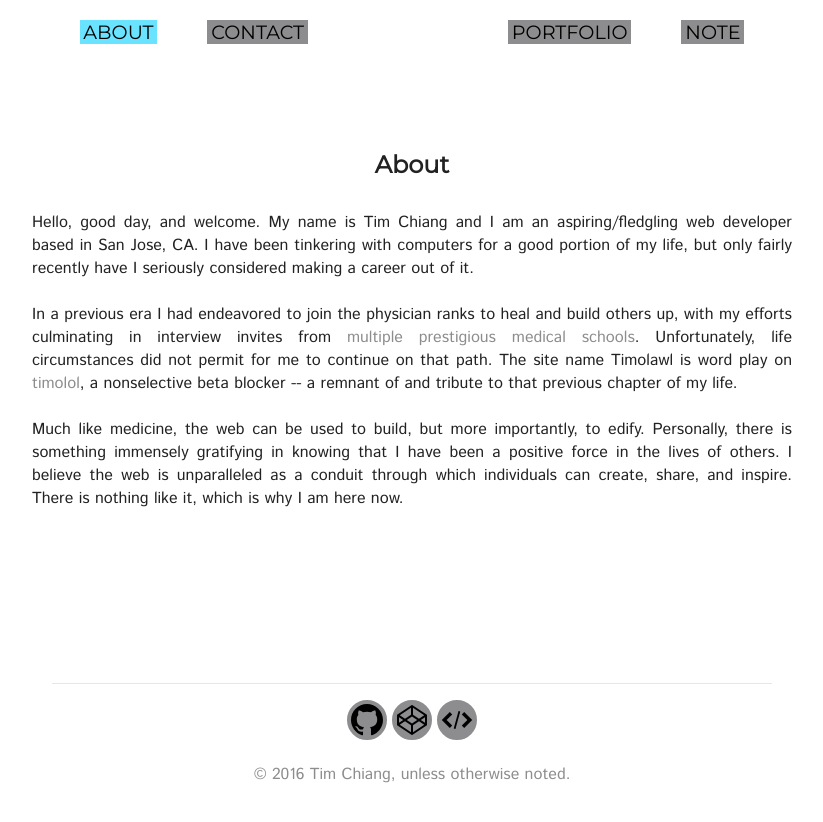
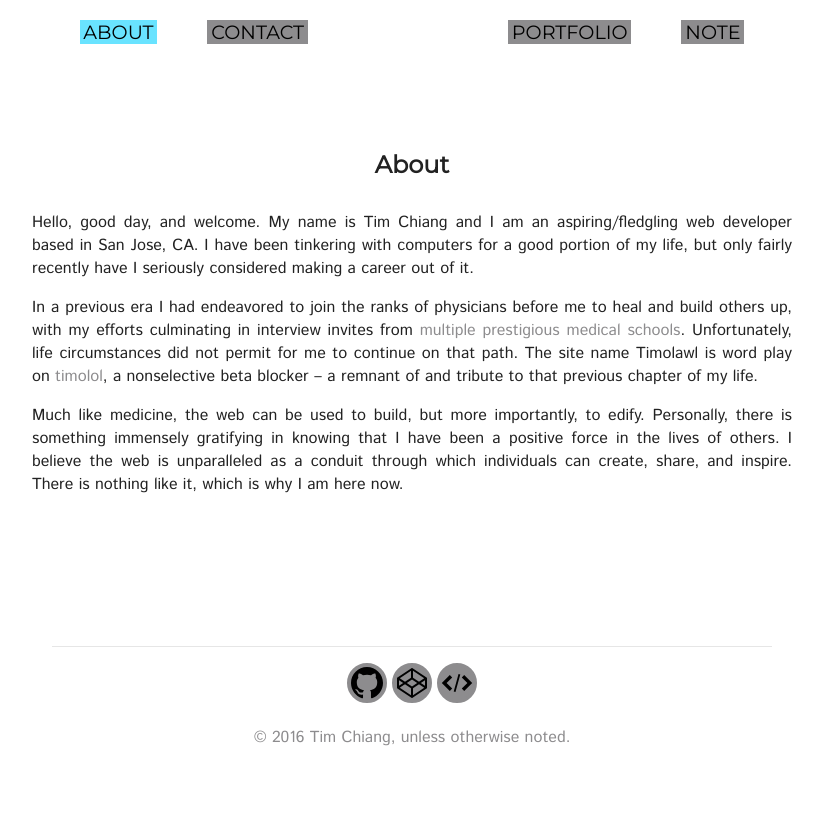
Before and after one commit to timolawl/timolawl.github.io, a Jekyll site: the page built from about/index.md, in a window 1280 px wide. Shown: the top 822 px of the page, without its empty margins (228-1051 px from the left). Built offline with Jekyll 4.4.1, drawn with Linux system fonts in a browser that asks for light colours.

Commit message:
Convert about page to full markdown.

```diff
--- a/_assets/stylesheets/_base.page.scss
+++ b/_assets/stylesheets/_base.page.scss
@@ -21,3 +21,7 @@ footer {
     width: 100%;
     margin: 150px auto 50px;
 }
+
+p { // this is for spacing paragraphs in the about section.
+    margin-bottom: 1rem;
+}
--- a/about/index.md
+++ b/about/index.md
@@ -3,15 +3,8 @@ layout: page
 title: About
 in-nav: true
 ---
-<p>
 Hello, good day, and welcome. My name is Tim Chiang and I am an aspiring/fledgling web developer based in San Jose, CA. I have been tinkering with computers for a good portion of my life, but only fairly recently have I seriously considered making a career out of it.
-</p>
-<br>
-<p>
-In a previous era I had endeavored to join the physician ranks to heal and build others up, with my efforts culminating in interview invites from <a title="SUNY Buffalo School of Medicine" href="http://medicine.buffalo.edu">multiple</a> <a title="UC San Diego School of Medicine" href="http://som.ucsd.edu">prestigious</a> <a title="Stony Brook School of Medicine" href="http://medicine.stonybrookmedicine.edu">medical</a> <a title="Albany School of Medicine" href="http://www.amc.edu/Academic/Undergraduate">schools</a>. Unfortunately, life circumstances did not permit for me to continue on that path. The site name Timolawl is word play on <a title="Wikipedia entry - Timolol" href="http://en.wikipedia.org/wiki/Timolol">timolol</a>, a nonselective beta blocker -- a remnant of and tribute to that previous chapter of my life.
-</p>
-<br>
-<p>
+
+In a previous era I had endeavored to join the ranks of physicians before me to heal and build others up, with my efforts culminating in interview invites from [multiple](//medicine.buffalo.edu "SUNY Buffalo School of Medicine") [prestigious](//som.ucsd.edu "UC San Diego School of Medicine") [medical](//amc.edu/Academic/Undergraduate "Albany School of Medicine") [schools](//medicine.stonybrookmedicine.edu "Stony Brook School of Medicine"). Unfortunately, life circumstances did not permit for me to continue on that path. The site name Timolawl is word play on [timolol](//en.wikipedia.org/wiki/Timolol "Timolol - Wikipedia article"), a nonselective beta blocker -- a remnant of and tribute to that previous chapter of my life.
+
 Much like medicine, the web can be used to build, but more importantly, to edify. Personally, there is something immensely gratifying in knowing that I have been a positive force in the lives of others. I believe the web is unparalleled as a conduit through which individuals can create, share, and inspire. There is nothing like it, which is why I am here now.
-</p>
-<br>
```
